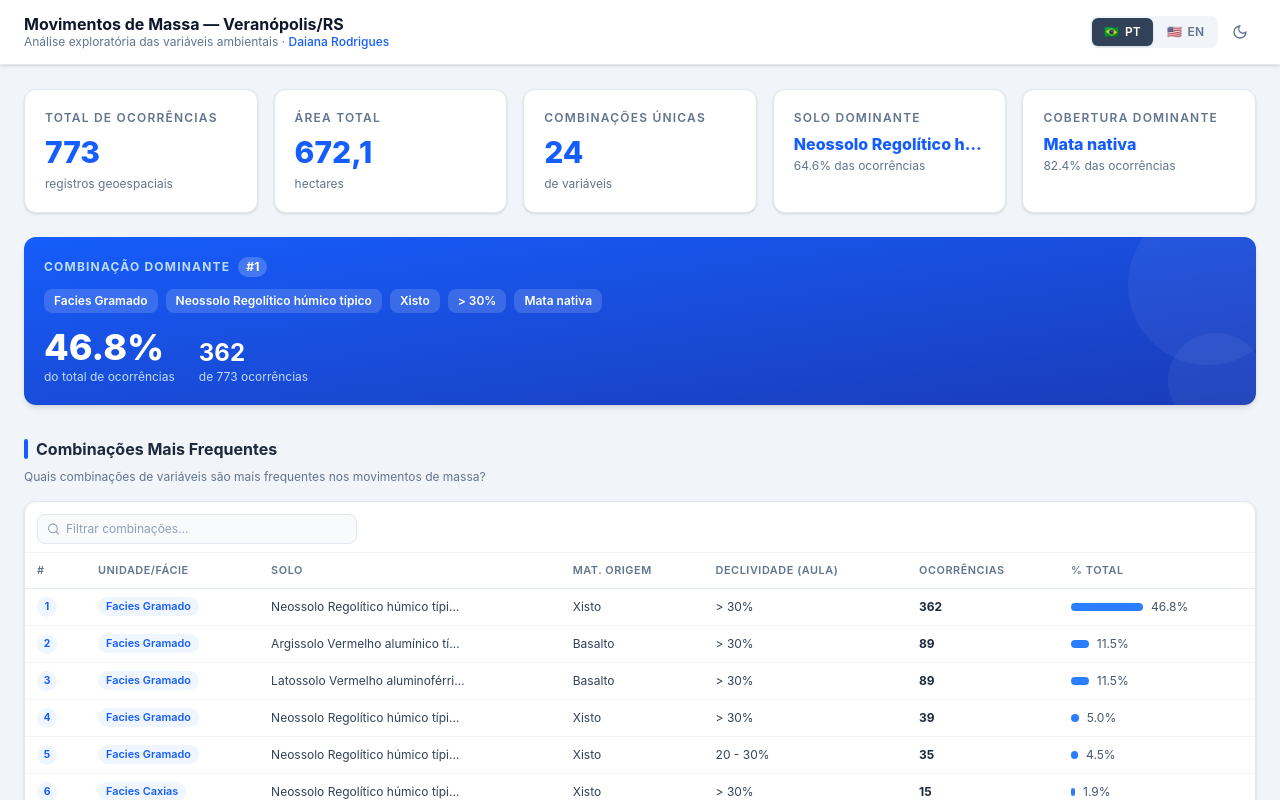
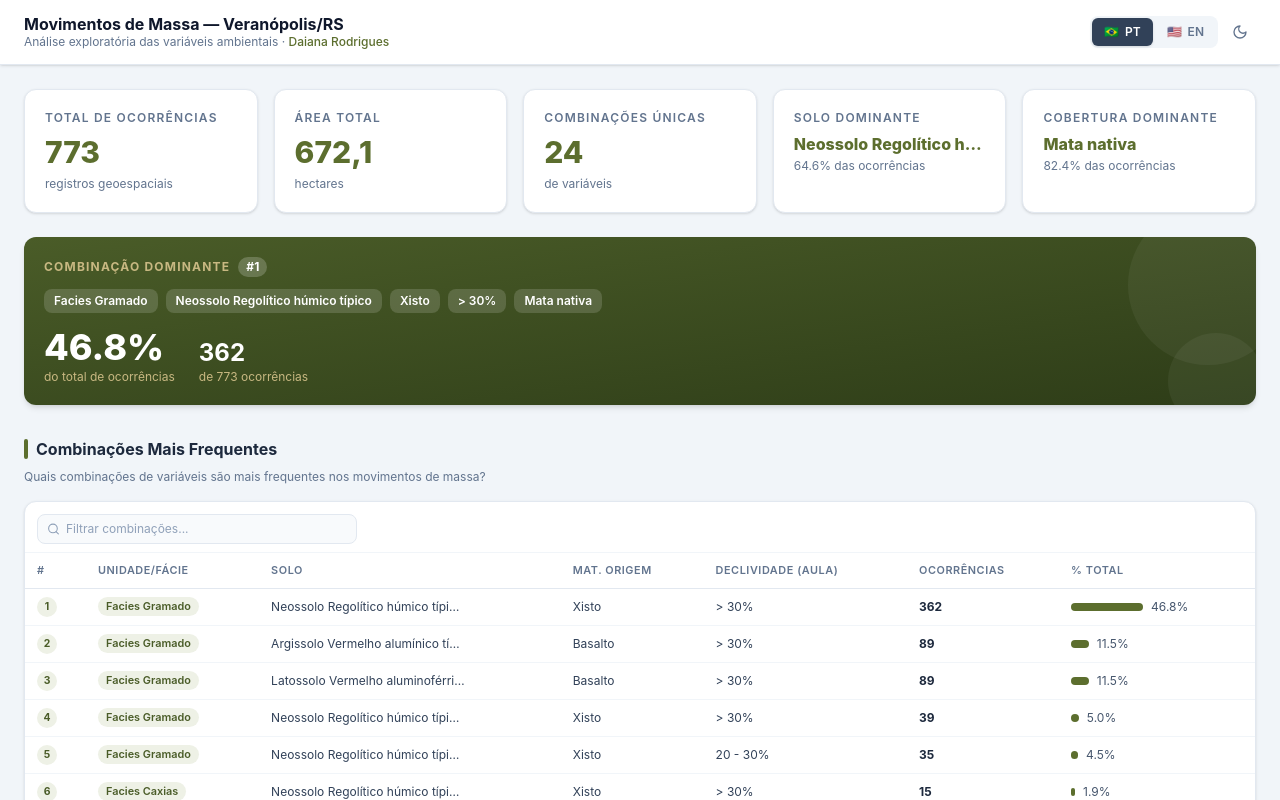
Before and after one commit to augustoaccorsi/mass-movement, a React (Vite) app: page / in a window 1280 px wide. Shown: the top 800 px of the page. Built offline with nearby package versions, Linux system fonts and the light colour scheme.

Commit message:
feat: apply earthy olive/green palette to all UI components

```diff
--- a/src/App.tsx
+++ b/src/App.tsx
@@ -110,7 +110,7 @@ export function App() {
 
         <div className="my-6 sm:my-8">
           <div className="flex items-center gap-2 mb-2">
-            <span className="block w-1 h-5 rounded bg-blue-600 dark:bg-blue-400 shrink-0" />
+            <span className="block w-1 h-5 rounded bg-[#5c6e2e] dark:bg-[#8a9a4b] shrink-0" />
             <h2 className="text-sm sm:text-base font-bold text-slate-800 dark:text-slate-100">
               {t('sections.combinations')}
             </h2>
--- a/src/components/CombinationsTable.tsx
+++ b/src/components/CombinationsTable.tsx
@@ -44,7 +44,7 @@ export function CombinationsTable({ combinations, totalRows, totalUnique }: Prop
             value={search}
             onChange={e => setSearch(e.target.value)}
             placeholder={t('table.search')}
-            className="w-full pl-7 pr-3 py-1.5 text-xs rounded-lg border border-slate-200 dark:border-slate-700 bg-slate-50 dark:bg-slate-800 text-slate-800 dark:text-slate-200 placeholder-slate-400 dark:placeholder-slate-500 focus:outline-none focus:ring-1 focus:ring-blue-500"
+            className="w-full pl-7 pr-3 py-1.5 text-xs rounded-lg border border-slate-200 dark:border-slate-700 bg-slate-50 dark:bg-slate-800 text-slate-800 dark:text-slate-200 placeholder-slate-400 dark:placeholder-slate-500 focus:outline-none focus:ring-1 focus:ring-[#5c6e2e]"
           />
         </div>
         <p className="text-[0.65rem] text-slate-400 dark:text-slate-500 sm:hidden ml-auto">
@@ -76,12 +76,12 @@ export function CombinationsTable({ combinations, totalRows, totalUnique }: Prop
             ) : filtered.map((c, i) => (
               <tr key={i} className="border-b border-slate-100 dark:border-slate-800 hover:bg-slate-50 dark:hover:bg-slate-800/50 transition-colors">
                 <td className="px-3 py-2">
-                  <span className="inline-flex items-center justify-center w-5 h-5 rounded-full bg-blue-50 dark:bg-blue-950 text-blue-600 dark:text-blue-400 text-[0.65rem] font-bold">
+                  <span className="inline-flex items-center justify-center w-5 h-5 rounded-full bg-[#eef1e6] dark:bg-[#2e3d18] text-[#4a5c28] dark:text-[#8a9a4b] text-[0.65rem] font-bold">
                     {combinations.indexOf(c) + 1}
                   </span>
                 </td>
                 <td className="px-3 py-2">
-                  <span className="inline-block px-2 py-0.5 rounded-full bg-blue-50 dark:bg-blue-950 text-blue-600 dark:text-blue-400 font-semibold text-[0.68rem]">
+                  <span className="inline-block px-2 py-0.5 rounded-full bg-[#eef1e6] dark:bg-[#2e3d18] text-[#4a5c28] dark:text-[#8a9a4b] font-semibold text-[0.68rem]">
                     {c.unidade}
                   </span>
                 </td>
@@ -93,7 +93,7 @@ export function CombinationsTable({ combinations, totalRows, totalUnique }: Prop
                 </td>
                 <td className="px-3 py-2">
                   <div className="flex items-center gap-2">
-                    <div className="h-2 rounded-full bg-blue-500 dark:bg-blue-400 min-w-1" style={{ width: `${(c.count / max) * 72}px` }} />
+                    <div className="h-2 rounded-full bg-[#5c6e2e] dark:bg-[#8a9a4b] min-w-1" style={{ width: `${(c.count / max) * 72}px` }} />
                     <span className="text-slate-600 dark:text-slate-400">{c.pct.toFixed(1)}%</span>
                   </div>
                 </td>
--- a/src/components/Header.tsx
+++ b/src/components/Header.tsx
@@ -24,7 +24,7 @@ export function Header({ theme, onToggle }: Props) {
             {t('header.title')}
           </h1>
           <span className="text-[0.65rem] sm:text-xs text-slate-500 dark:text-slate-400 truncate hidden sm:block">
-            {t('header.subtitle')} · <span className="text-blue-600 dark:text-blue-400 font-medium">Daiana Rodrigues</span>
+            {t('header.subtitle')} · <span className="text-[#5c6e2e] dark:text-[#8a9a4b] font-medium">Daiana Rodrigues</span>
           </span>
         </div>
 
--- a/src/components/Sections.tsx
+++ b/src/components/Sections.tsx
@@ -7,7 +7,7 @@ interface Props { data: ProcessedData; }
 function SectionTitle({ children }: { children: React.ReactNode }) {
   return (
     <div className="flex items-center gap-2 mb-4">
-      <span className="block w-1 h-5 rounded bg-blue-600 dark:bg-blue-400 shrink-0" />
+      <span className="block w-1 h-5 rounded bg-[#5c6e2e] dark:bg-[#8a9a4b] shrink-0" />
       <h2 className="text-sm sm:text-base font-bold text-slate-800 dark:text-slate-100">{children}</h2>
     </div>
   );
--- a/src/components/StatsCards.tsx
+++ b/src/components/StatsCards.tsx
@@ -16,7 +16,7 @@ function Card({ label, value, sub, long }: CardProps) {
       <div
         title={value}
         className={[
-          'font-extrabold text-blue-600 dark:text-blue-400 leading-tight truncate',
+          'font-extrabold text-[#5c6e2e] dark:text-[#8a9a4b] leading-tight truncate',
           long ? 'text-sm sm:text-base' : 'text-2xl sm:text-3xl',
         ].join(' ')}
       >
--- a/src/components/TopCombinationCard.tsx
+++ b/src/components/TopCombinationCard.tsx
@@ -10,14 +10,13 @@ export function TopCombinationCard({ top, totalRows }: Props) {
   const { t } = useTranslation();
 
   return (
-    <div className="relative overflow-hidden bg-gradient-to-br from-blue-600 to-blue-800 dark:from-blue-700 dark:to-blue-900 rounded-xl p-5 shadow-md text-white mb-6">
-      {/* background decoration */}
+    <div className="relative overflow-hidden bg-linear-to-br from-[#4a5c28] to-[#2e3d18] dark:from-[#3d4f1e] dark:to-[#1e2a0e] rounded-xl p-5 shadow-md text-white mb-6">
       <div className="absolute -right-8 -top-8 w-40 h-40 rounded-full bg-white/5" />
       <div className="absolute -right-2 -bottom-6 w-24 h-24 rounded-full bg-white/5" />
 
       <div className="relative">
         <div className="flex items-center gap-2 mb-3">
-          <span className="text-xs font-bold uppercase tracking-widest text-blue-200">
+          <span className="text-xs font-bold uppercase tracking-widest text-[#c8b882]">
             {t('highlight.label')}
           </span>
           <span className="text-xs font-bold bg-white/20 px-2 py-0.5 rounded-full">
@@ -38,13 +37,13 @@ export function TopCombinationCard({ top, totalRows }: Props) {
             <div className="text-4xl font-extrabold leading-none">
               {top.pct.toFixed(1)}%
             </div>
-            <div className="text-blue-200 text-xs mt-1">{t('highlight.ofTotal')}</div>
+            <div className="text-[#c8b882] text-xs mt-1">{t('highlight.ofTotal')}</div>
           </div>
           <div>
             <div className="text-2xl font-bold leading-none">
               {top.count.toLocaleString('pt-BR')}
             </div>
-            <div className="text-blue-200 text-xs mt-1">
+            <div className="text-[#c8b882] text-xs mt-1">
               {t('highlight.of')} {totalRows.toLocaleString('pt-BR')} {t('highlight.occurrences')}
             </div>
           </div>
```
